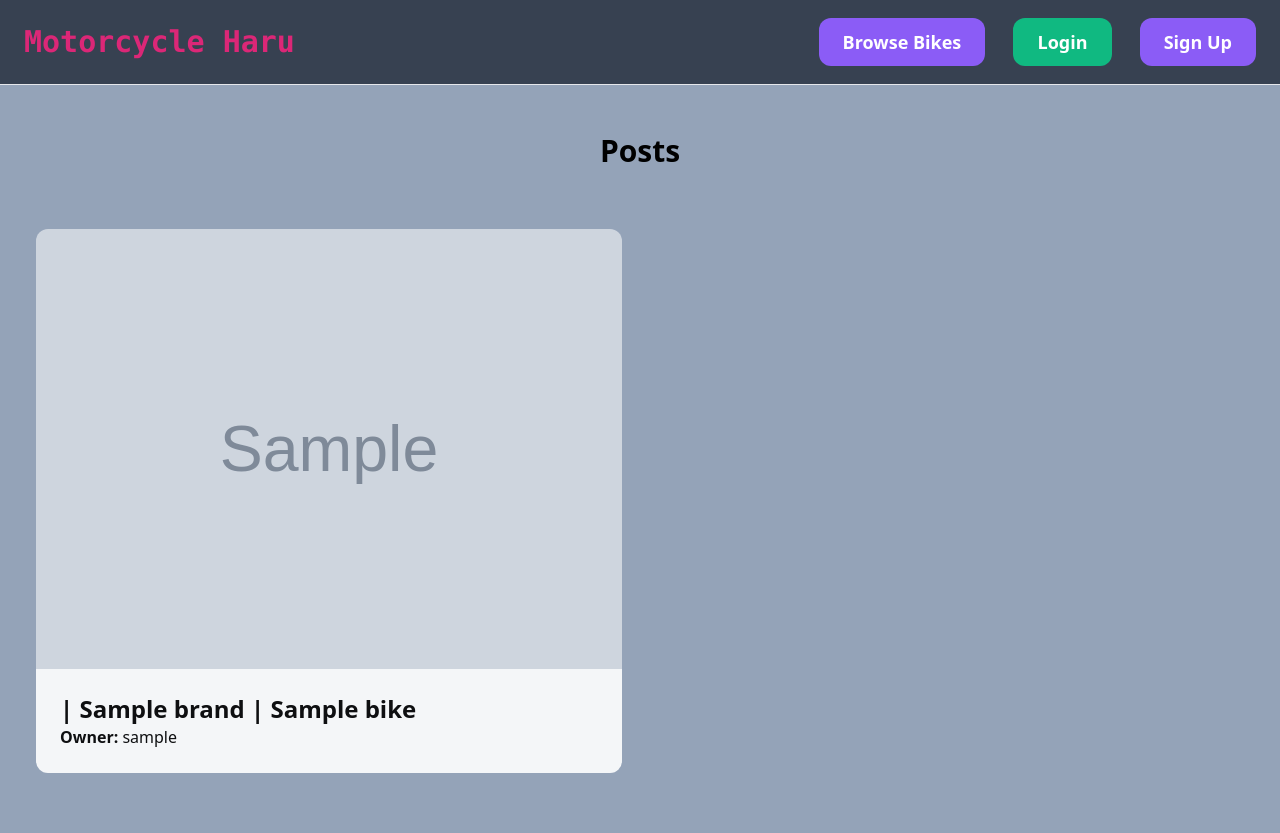
After one commit to mansijmaharzn/motorcycle-haru, a Django app: page /bikes/ in a window 1280 px wide. The commit adds this page. Run offline with Django 5.2, Linux system fonts and the light colour scheme; tables that the repository leaves empty hold one stand-in row (values such as "Sample post"); grey boxes marked "Sample" are stand-in pictures; some libraries are stand-ins or nearby versions.

Commit message:
add add bike browsing

```diff
--- /dev/null
+++ b/motorcycle_haru/bikes/templates/bikes/bikes.html
@@ -0,0 +1,23 @@
+{% extends 'core/base.html' %}
+{% block title %}Bikes{% endblock %}
+{% block content %}
+<div class="px-6 py-12 bg-slate-400">
+    <h2 class="mb-12 text-3xl text-center font-semibold">Posts</h2>
+
+    <div class="grid grid-cols-2 gap-3">
+        {% for bike in bikes %}
+        <div class="m-3 opacity-90 hover:opacity-100 duration-500">
+            <a href="{% url 'bikes:detail' bike.id %}">
+            <div class="aspect-w-16 aspect-h-9">
+                <img src="{{ bike.image.url }}" alt="{{ bike.name }}" class="object-cover w-full h-full rounded-t-xl">
+            </div>
+            <div class="p-6 bg-white rounded-b-xl hover:bg-gray-200">
+                <h2 class="text-2xl font-bold">| {{ bike.brand }} | {{ bike.name }}</h2>
+                <p><strong>Owner:</strong> {{ bike.owner }}</p>
+            </div>
+            </a>
+        </div>
+        {% endfor %}
+    </div>
+</div>
+{% endblock %}
--- a/motorcycle_haru/bikes/urls.py
+++ b/motorcycle_haru/bikes/urls.py
@@ -1,12 +1,13 @@
 from django.urls import path
 
-from .views import DetailView, NewBikeFormView, DeleteBikeView, EditBikeView
+from .views import DetailView, NewBikeFormView, DeleteBikeView, EditBikeView, BikeView
 
 
 app_name = "bikes"
 
 
 urlpatterns = [
+    path('', BikeView.as_view(), name="bikes"),
     path("<int:pk>/", DetailView.as_view(), name="detail"),
     path("<int:pk>/edit", EditBikeView.as_view(), name="edit"),
     path("<int:pk>/delete", DeleteBikeView.as_view(), name="delete"),
--- a/motorcycle_haru/bikes/views.py
+++ b/motorcycle_haru/bikes/views.py
@@ -5,6 +5,15 @@ from django.contrib.auth.mixins import LoginRequiredMixin
 
 from .models import Bike, Brand, Category
 from .forms import NewBikeForm, EditBikeForm
+
+
+class BikeView(View):
+    def get(self, request):
+        bikes = Bike.objects.all()
+
+        return render(request, "bikes/bikes.html", {
+            'bikes': bikes
+        })
 
 
 class DetailView(View):
--- a/motorcycle_haru/core/templates/core/base.html
+++ b/motorcycle_haru/core/templates/core/base.html
@@ -11,6 +11,7 @@
         <a href="/" class="font-bold text-pink-600 hover:text-pink-500 text-3xl font-mono">Motorcycle Haru</a>
 
         <div class="space-x-6">
+            <a href="{% url 'bikes:bikes' %}" class="px-6 py-3 text-lg font-semibold bg-violet-500 text-white rounded-xl hover:bg-violet-400">Browse Bikes</a>
             {% if user.is_authenticated %}
             <a href="{% url 'bikes:new' %}" class="px-6 py-3 text-lg font-semibold bg-amber-400 text-white rounded-xl hover:bg-amber-300">Add Bike</a>
             <a href="{% url 'core:logout' %}" class="px-6 py-3 text-lg font-semibold bg-red-500 text-white rounded-xl hover:bg-rose-400">Logout</a>
```
